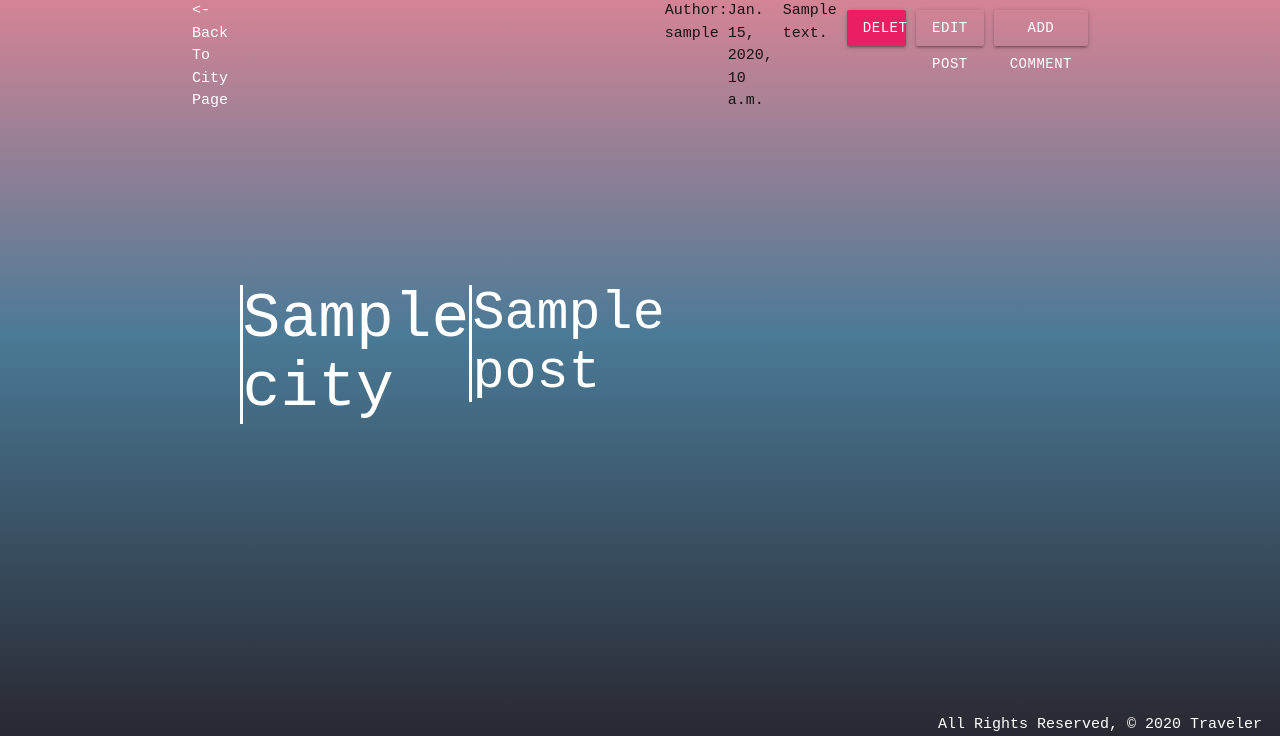
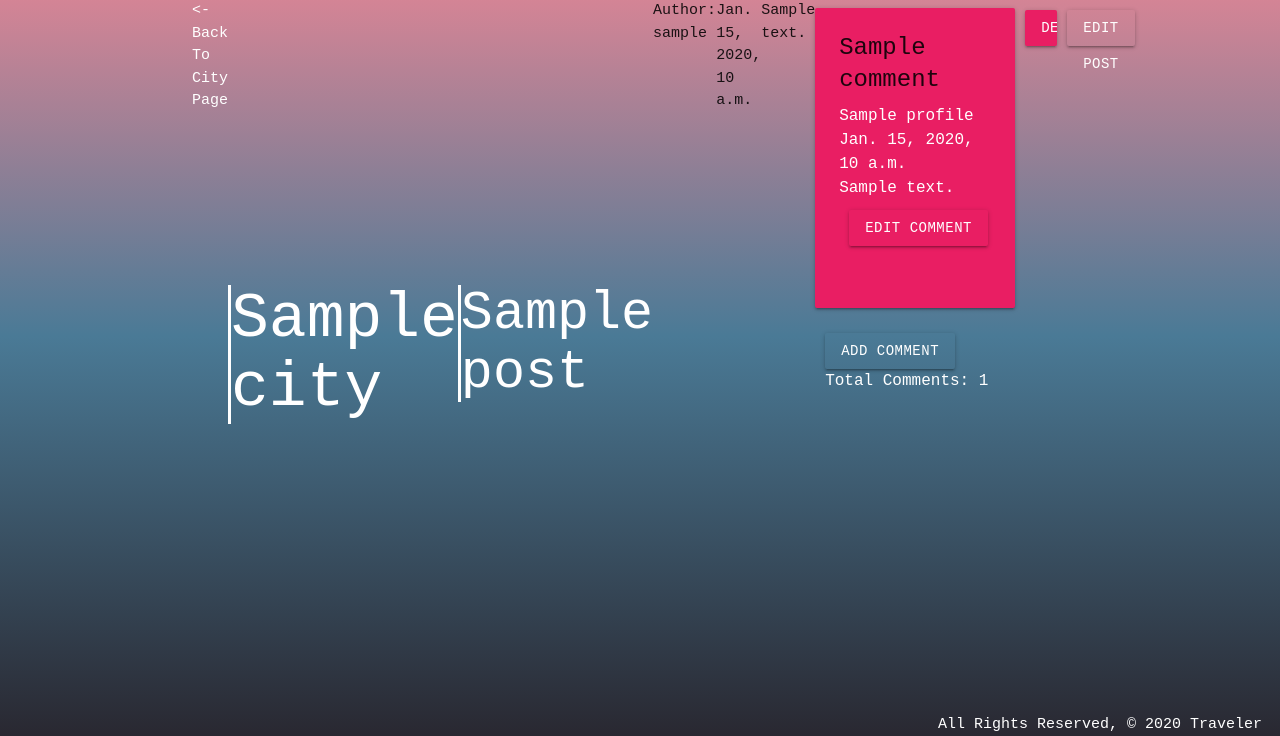
Before and after one commit to CSimoneCode/Project-Wayfarer, a Django app: page /posts/1/ in a window 1280 px wide. Shown: the part 64-800 px from the top of the page. Run offline with Django 3.2, Linux system fonts and the light colour scheme; a user stored in the database is signed in; tables that the repository leaves empty hold one stand-in row (values such as "Sample post").

Commit message:
some edit functionality -has bugs though

```diff
--- a/main_app/templates/posts/detail.html
+++ b/main_app/templates/posts/detail.html
@@ -11,6 +11,26 @@
 <!-- <div>{{ post.hashtags }}</div> -->
 <div>{{ posts.city }}</div>
 
+<div class="comments-section">
+  {% for comment in comments %}
+  <div class="card pink">
+    <div class="card-content">
+      <span class="card-title">{{ comment.title }}</span>
+      <p>{{ comment.author }}</p>
+      <p>{{ comment.post_date }}</p>
+      <p>{{ comment.content }}</p>
+      {% if request.user.id == comment.author.id %}
+
+    <a href="{% url 'edit_comment' post.city.id post.id comment.id %}" class="btn">Edit Comment</a>
+    {% endif %}
+  </div>
+</div>
+{% endfor %}
+{% if user.is_authenticated %}
+<a href="{% url 'add_comment' post.city.id post.id %}" class="btn">Add Comment</a>
+{% endif %}
+<p>Total Comments: {{ num_comments }}</p>
+</div>
 
 {% if post.author.id == request.user.id %}
 <a class="waves-effect waves-light btn modal-trigger pink" href="#modal1">Delete Post</a>
@@ -29,6 +49,4 @@
 <a href="{% url 'edit_post' post.id %}" class="btn">Edit Post</a>
 {% endif %}
 
-<a href="{% url 'add_comment' post.city.id post.id %}" class="btn">Add Comment</a>
-
 {% endblock %}
--- a/main_app/templates/posts/edit.html
+++ b/main_app/templates/posts/edit.html
@@ -3,7 +3,6 @@
 
 {% block content %}
 <h1>Edit Post</h1>
-
 
 <form method="post" action="{% url 'edit_post' post.id %}">
   {% csrf_token %}
--- a/main_app/templates/profiles/edit.html
+++ b/main_app/templates/profiles/edit.html
@@ -11,7 +11,7 @@
 {% endif %}
 
 <div class="form-cont">
-  <form method="post" action="{% url 'update_profile' %}">
+  <form method="POST" action="{% url 'update_profile' %}">
     {% csrf_token %}
     {{ profile_form.as_p }}
     <input type="submit" class="btn" value="Update Profile">
--- a/main_app/urls.py
+++ b/main_app/urls.py
@@ -20,7 +20,8 @@
     path('posts/<int:posts_id>/delete_post/', views.delete_post, name='delete_post'),
     path('posts/<int:posts_id>/edit_post/', views.edit_post, name='edit_post'),
     # Comments urls
-    path('cities/<int:city_id>/posts/<int:posts_id>/comments/add_comment', views.add_comment, name='add_comment'),
+    path('cities/<int:city_id>/posts/<int:posts_id>/comments/add_comment/', views.add_comment, name='add_comment'),
+    path('cities/<int:city_id>/posts/<int:posts_id>/comments/<int:comment_id>/edit_comment/', views.edit_comment, name='edit_comment'),
     # Auth
     path('registration/signup/', views.signup, name='signup'),
 ]
--- a/main_app/views.py
+++ b/main_app/views.py
@@ -1,6 +1,5 @@
 from django.shortcuts import render, redirect
 from django.contrib.auth import login
-# from django.contrib.auth.forms import UserCreationForm
 from django.contrib.auth.models import User
 from django.contrib.auth.decorators import login_required
 from .models import Profile, Posts, City, Comment
@@ -83,10 +82,12 @@
 # --------------------------- POSTS
 def posts_detail(request, posts_id):
     posts = Posts.objects.get(id=posts_id)
-    #city = Posts.city.get()
+    comments = Comment.objects.filter(parent_post_id=posts_id)
+    num_comments=len(comments)
     context = {
         'post': posts,
-        # 'city': city
+        'comments': comments,
+        'num_comments': num_comments
     }
     return render(request,'posts/detail.html', context)
 
@@ -116,7 +117,6 @@
     if request.method == 'POST':
         Posts.objects.get(id=posts_id).delete()
 
-        # Will probably want to redirect to the cities page once those are up
         return redirect('profile')
 
 
@@ -176,12 +176,28 @@
         }
         return render(request, 'comments/add.html', context)
 
+
+@login_required
+def edit_comment(request, city_id, posts_id, comment_id):
+    found_comment = Comment.objects.get(id=comment_id)
+    if request.method == 'POST':
+        comment_form = CommentForm(request.POST, instance=found_comment)
+        if comment_form.is_valid():
+            updated_comment = comment_form.save()
+            return redirect('posts_detail', posts_id)
+    else:
+        comment_form = CommentForm(instance=found_comment)
+        context = {
+            'comment_form': comment_form,
+            'comment': found_comment
+        }
+        return render(request, 'comments/edit.html', context)
+
 # --------------------------- AUTH
 def signup(request):
     error_message = ''
     if request.method == 'POST':
         form = SignupForm(request.POST)
-        # form = UserCreationForm(request.POST)
         if form.is_valid():
             user = form.save()
             subject = 'Welcome, Traveler.'
@@ -194,7 +210,6 @@
         else:
             error_message = 'Invalid sign up - try again'
     form = SignupForm()
-    # form = UserCreationForm()
     context = {
         'form': form,
         'error_message': error_message
```
Also changed, not shown: main_app/templates/comments/edit.html (added, +14 -0 lines).
